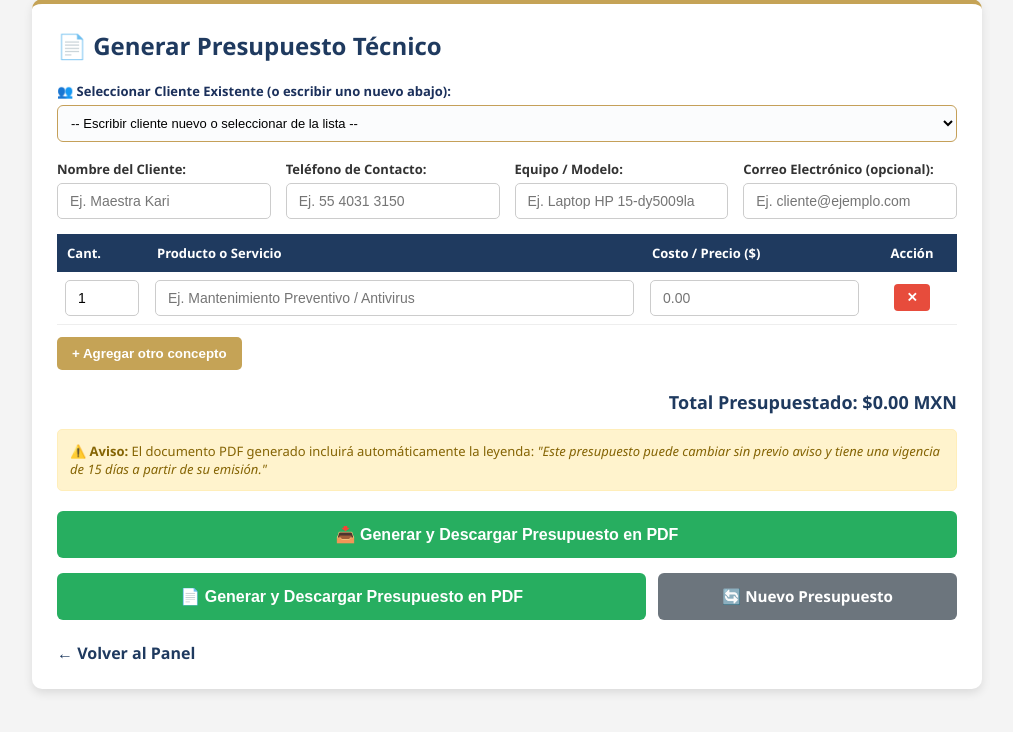
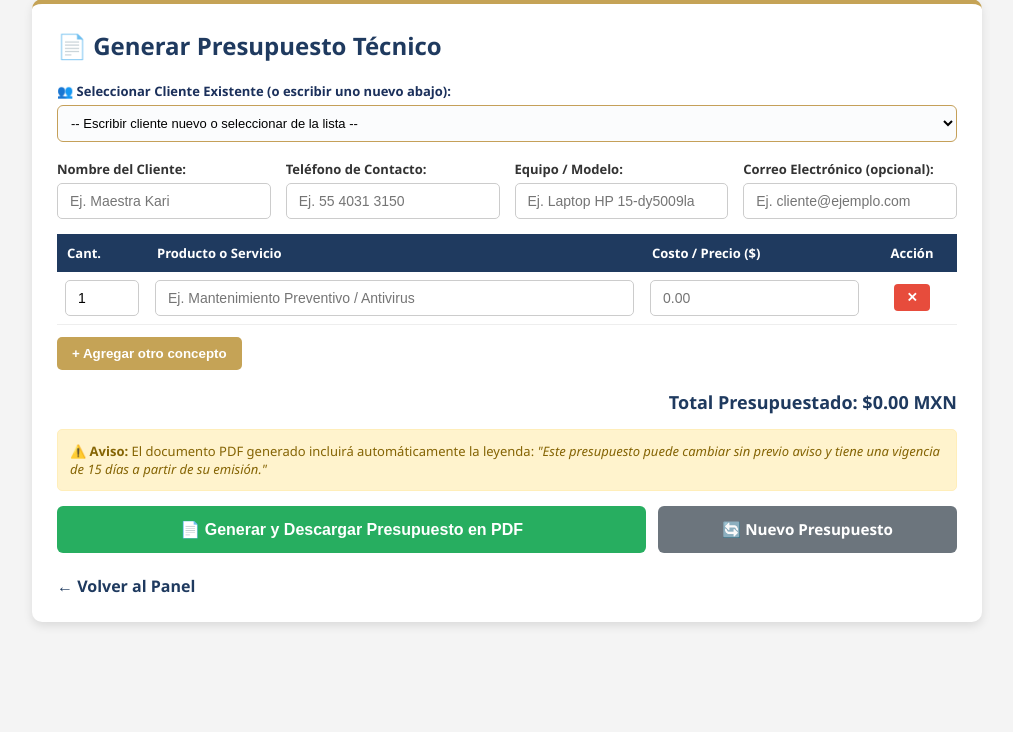
Before and after one commit to ArturoGtzRosas/servicio-gutierrez, a Flask app: page /crear_presupuesto in a window 1280 px wide. Shown: the part 29-761 px from the top of the page, without its empty margins (133-1146 px from the left). Run offline with Flask 3, Linux system fonts and the light colour scheme; the visitor is signed in with stand-in values (Sample User, id 1); data that the repository does not hold is empty; some libraries are stand-ins or nearby versions.

Commit message:
Elimina boton duplicado de generar presupuesto

```diff
--- a/templates/generar_presupuesto.html
+++ b/templates/generar_presupuesto.html
@@ -207,8 +207,6 @@
                     emisión."</em>
             </div>
 
-            <button type="submit" class="btn-submit">📥 Generar y Descargar Presupuesto en PDF</button>
-
             <div style="display: flex; gap: 12px; margin-top: 15px;">
                 <button type="submit" class="btn-submit" style="flex: 2; margin-top: 0;">📄 Generar y Descargar
                     Presupuesto en PDF</button>
```
